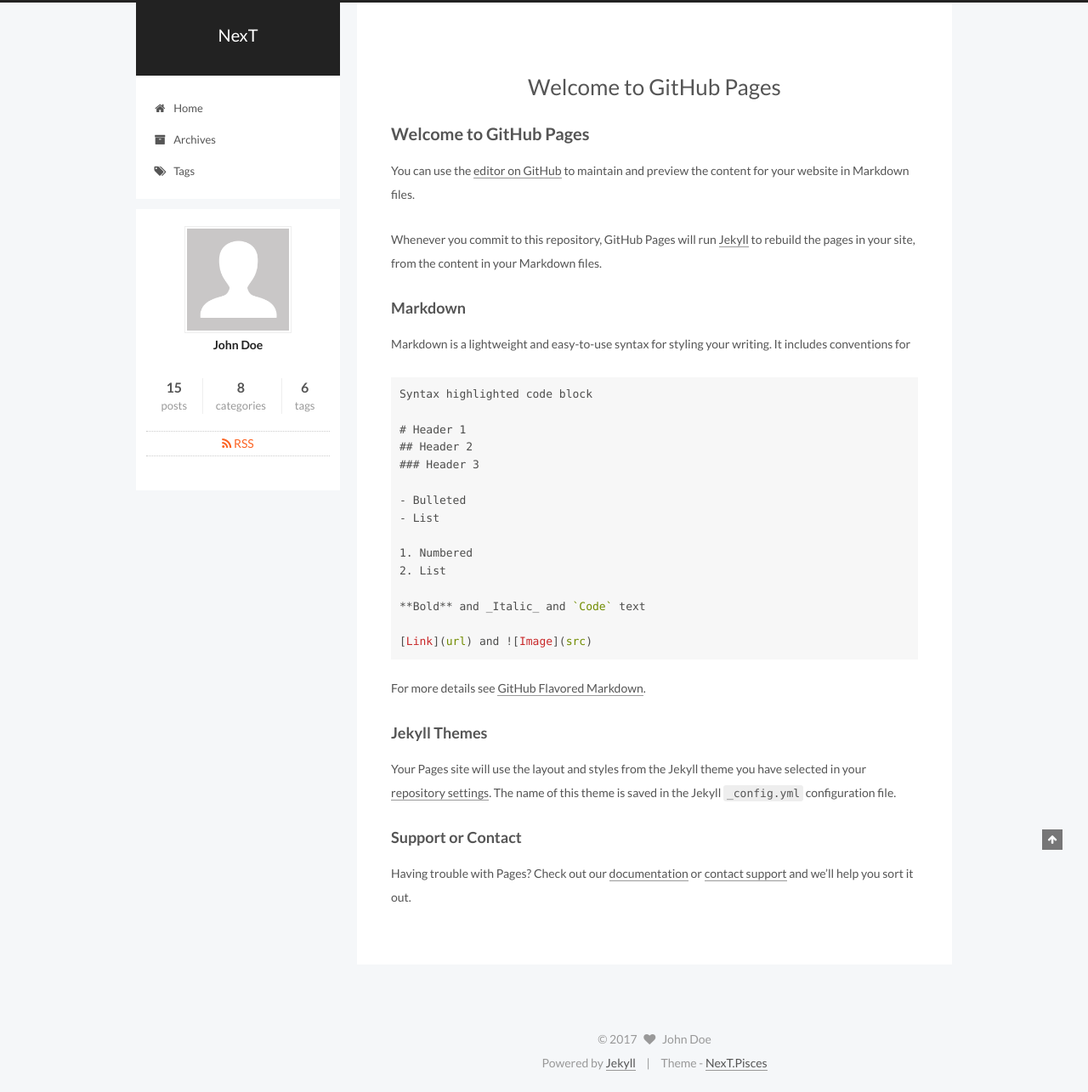
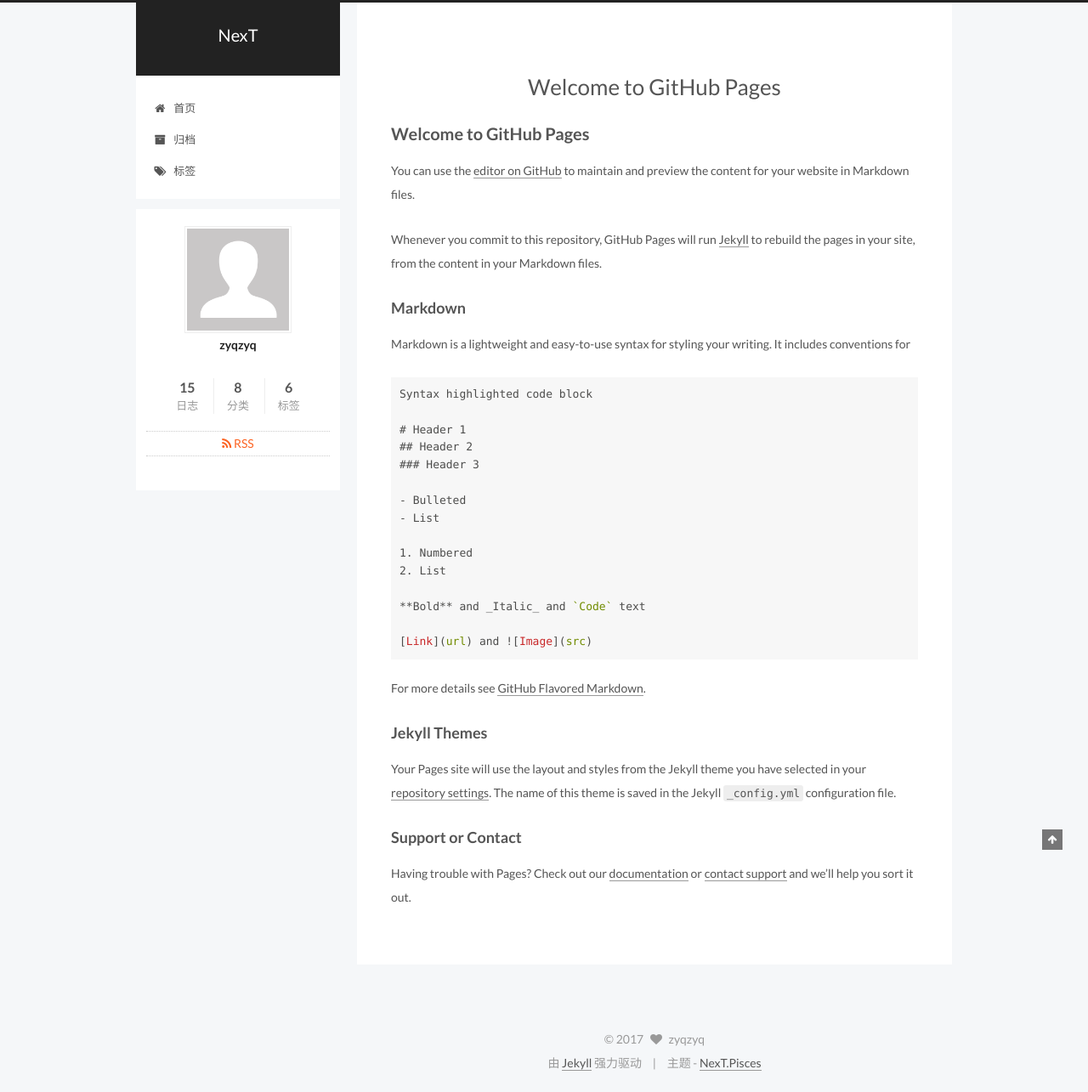
Before and after one commit to zyqzyq/zyqzyq.github.io, a Jekyll site: the page built from index.md, in a window 1280 px wide. Shown: the whole page at 85% size. Built offline with Jekyll 4.4.1, drawn with Linux system fonts in a browser that asks for light colours; our own code applies the rules of GitHub Pages for plain Markdown files; the list of posts is cut into pages by our own code.

Commit message:
Update _config.yml

```diff
--- a/_config.yml
+++ b/_config.yml
@@ -7,9 +7,9 @@
 title: NexT
 subtitle:
 description:
-author: John Doe
+author: zyqzyq
 # Support language: de, en, fr-FR, id, ja, ko, pt-BR, pt, ru, zh-Hans, zh-hk, zh-tw
-language: en
+language: zh-Hans
 date_format: '%Y-%m-%d'
 
 # URL
```
